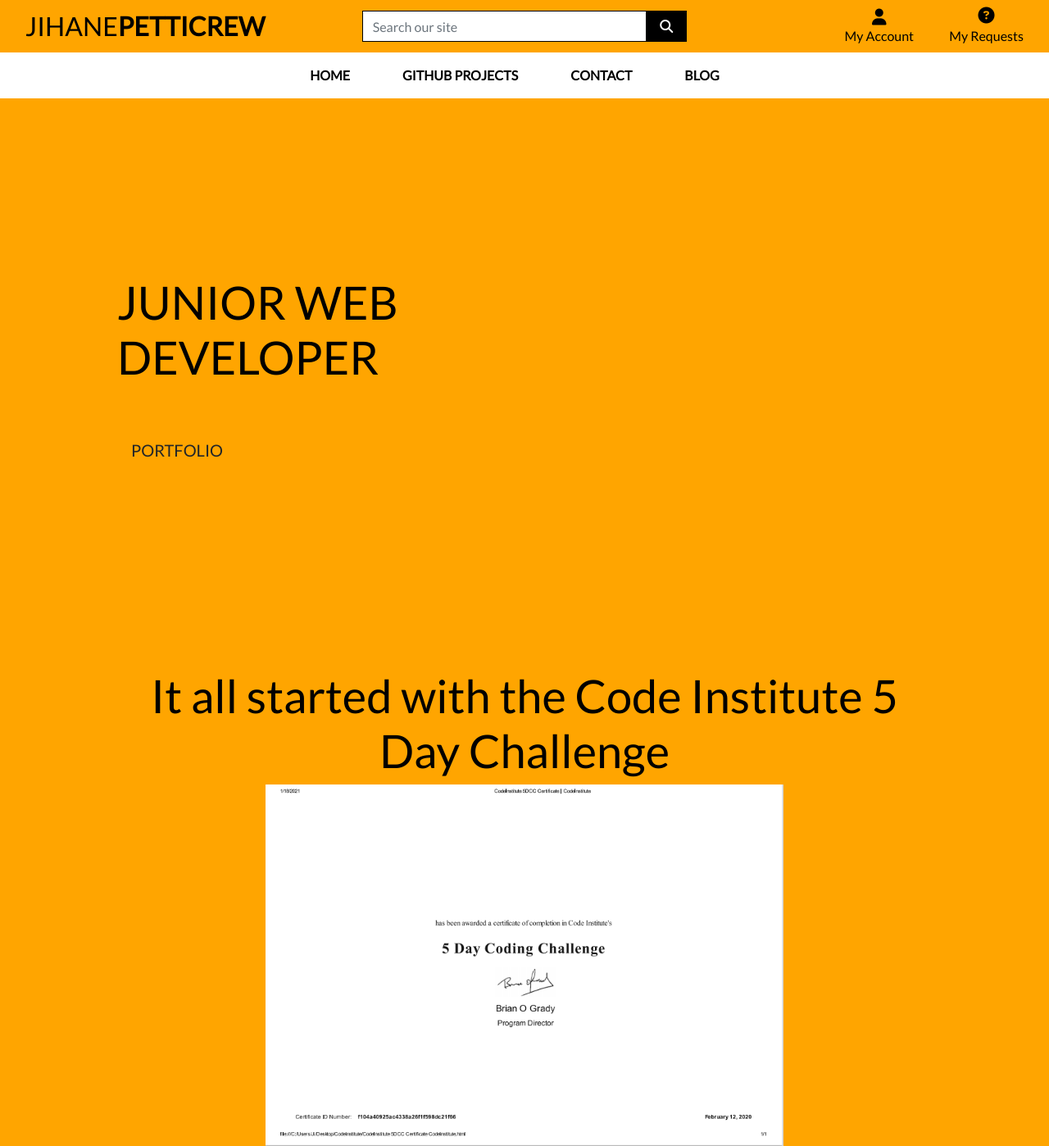
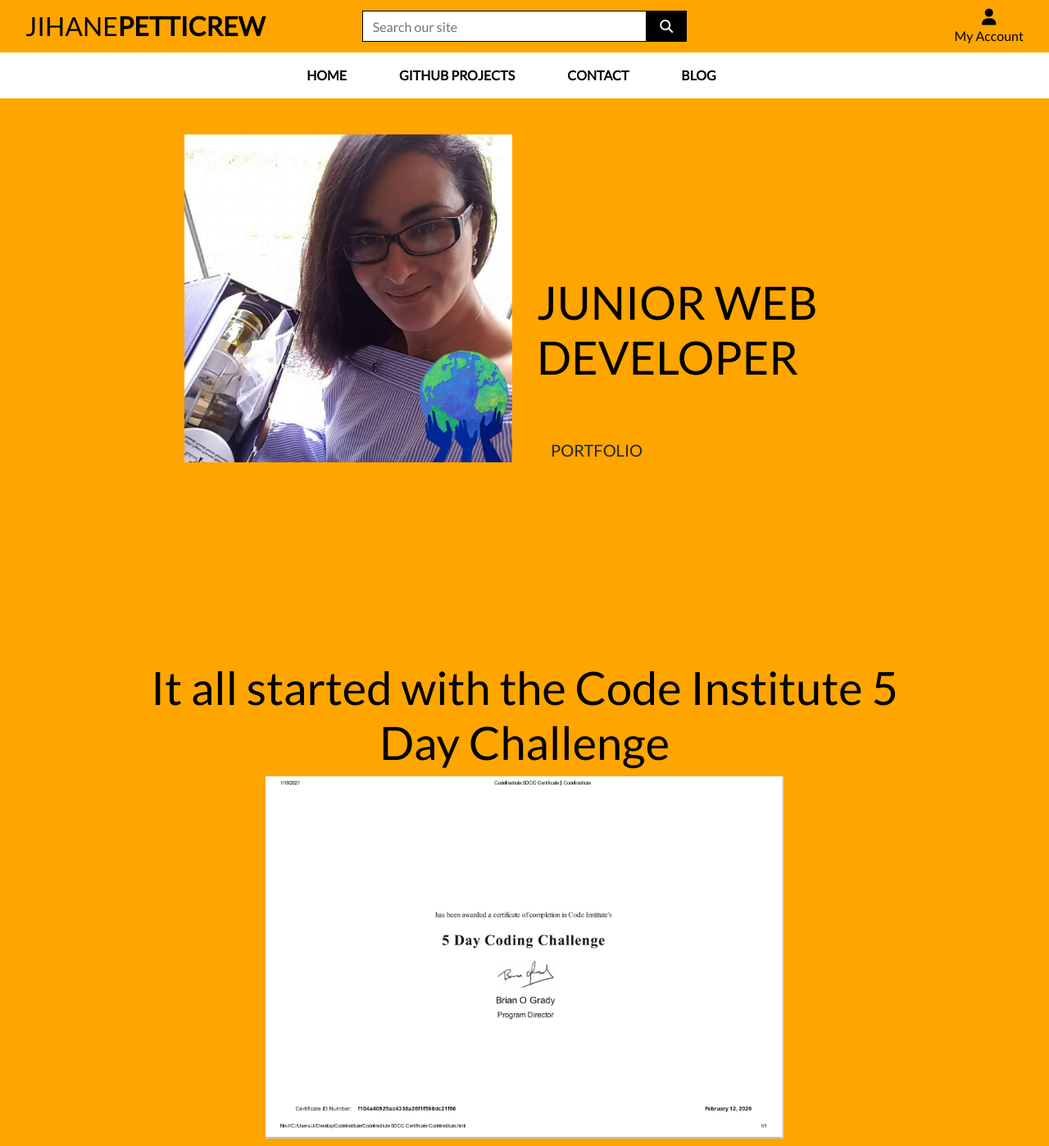
Before and after one commit to JihanePett/web-development, a Django app: page / in a window 1280 px wide. Shown: the top 1398 px of the page at 82% size. Run offline with Django 3.2, Linux system fonts and the light colour scheme; some libraries are stand-ins or nearby versions.

Commit message:
added profile image in media and index template

```diff
--- a/home/templates/home/index.html
+++ b/home/templates/home/index.html
@@ -13,6 +13,9 @@
 {% block content %}
     <div class="container h-100">
         <div class="row h-100">
+            <div class="col-5 col-md-6 ">
+                <img src="../media/Profile-img.jpg" class="img-fluid profile-img" alt="jihanep">
+            </div>
             <div class="col-7 col-md-6 my-auto">
                 <h1 class="display-4 logo-font text-black">
                     Junior Web Developer
@@ -34,9 +37,7 @@
         </div>
         <div class="my-5">
             <h4 class="text-center">
-                <a href="https://codeinstitute.net/5-day-coding-challenge/?utm_term=&utm_campaign=&utm_source=adwords&utm_medium=ppc&hsa_net=adwords&hsa_tgt=dsa-564412108988&hsa_ad=306243272841&hsa_acc=8983321581&hsa_grp=53978589537&hsa_mt=b&hsa_cam=1421820850&hsa_kw=&hsa_ver=3&hsa_src=g&gclid=EAIaIQobChMIyPCFoeal7gIVxu7tCh1r4QiVEAAYASAAEgJRyvD_BwE&gclsrc=aw.ds"
-                   class="find-out-button btn btn-lg rounded-0 text-uppercase py-3"
-                   target="_blank">Find out more</a>
+                <a href="https://codeinstitute.net/5-day-coding-challenge/?utm_term=&utm_campaign=&utm_source=adwords&utm_medium=ppc&hsa_net=adwords&hsa_tgt=dsa-564412108988&hsa_ad=306243272841&hsa_acc=8983321581&hsa_grp=53978589537&hsa_mt=b&hsa_cam=1421820850&hsa_kw=&hsa_ver=3&hsa_src=g&gclid=EAIaIQobChMIyPCFoeal7gIVxu7tCh1r4QiVEAAYASAAEgJRyvD_BwE&gclsrc=aw.ds" class="find-out-button btn btn-lg rounded-0 text-uppercase py-3" target="_blank">Find out more</a>
             </h4>
         </div>
     </div>
--- a/static/css/base.css
+++ b/static/css/base.css
@@ -98,7 +98,14 @@ a.category-badge > span.badge:hover {
 }
 
 .row.Fivedcc {
-    margin-top: 15px;
+    margin-top: 5px;
+}
+
+/* -------------------------------- Homepage profile image */
+img.img-fluid.profile-img {
+    display: block;
+    height: 50vh;
+    float: right;
 }
 
 /* -------------------------------- Github */
--- a/templates/base.html
+++ b/templates/base.html
@@ -80,22 +80,22 @@
                             {% endif %}
                         </div>
                     </li>
-                    <li class="list-inline-item">
+                    <!--<li class="list-inline-item">
                         <a class="{% if grand_total %}text-info font-weight-bold{% else %}text-black{% endif %} nav-link" href="">
                             <div class="text-center">
                                 <div><i class="fas fa-question-circle"></i></div>
-                                <!--Once prices fixed uncomment this
+                                Once prices fixed uncomment this
                                     <p class="my-0">
                                     {% if grand_total %}
                                         ${{ grand_total|floatformat:2 }}
                                     {% else %}
                                         $0.00
                                     {% endif %}
-                                </p> -->
+                                </p>
                                 <p class="my-0">My Requests</p>
                             </div>
                         </a>
-                    </li>
+                    </li>-->
                 </ul>
             </div>
         </div>
--- a/templates/includes/mobile-top-header.html
+++ b/templates/includes/mobile-top-header.html
@@ -40,17 +40,17 @@
         {% endif %}
     </div>
 </li>
-<li class="list-inline-item">
+<!--<li class="list-inline-item">
     <a class="{% if grand_total %}text-primary font-weight-bold{% else %}text-black{% endif %} nav-link d-block d-lg-none" href="">
         <div class="text-center">
             <div><i class="fas fa-shopping-bag fa-lg"></i></div>
-            <!--<p class="my-0">
+            <p class="my-0">
                 {% if grand_total %}
                     ${{ grand_total|floatformat:2 }}
                 {% else %}
                     $0.00
                 {% endif %}
-            </p>-->
+            </p>
         </div>
     </a>
-</li>
+</li>-->
```
Also changed, not shown: media/Profile-img.jpg (added).
